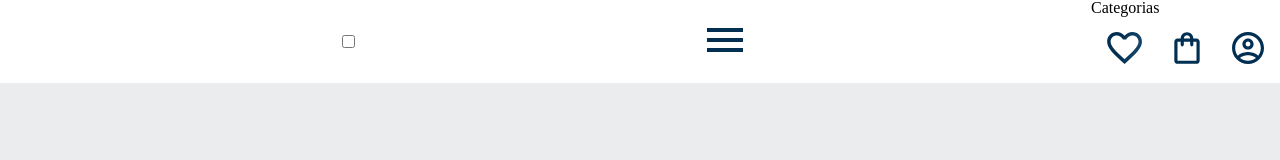
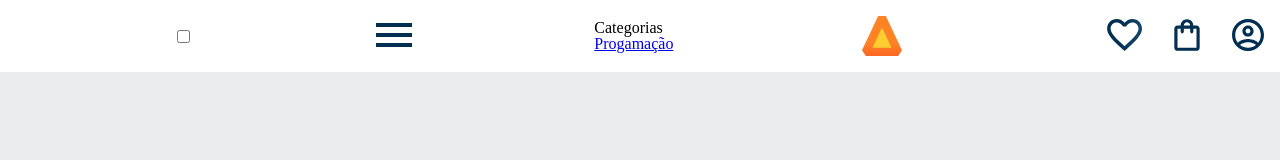
Before and after one commit to luzentinho021/HTML, a plain HTML site: page index.html in a window 1280 px wide. Drawn offline with Linux system fonts and the light colour scheme; files whose address does not match are found by name.

Commit message:
Add files via upload

```diff
--- a/index.html
+++ b/index.html
@@ -15,11 +15,13 @@
             <label for="menu">
                 <span class="cabeçalho__menu-hamburguer container__imagem"></span>
             </label>
-            <ul class="lista-menu">
+            <ul class="lista-menu__item">
                 <li class="lista-menu__titulo">Categorias</1i>
-                <li class="lista-menu__item"><a href="#" class="lista-menu__link.
+                <li class="lista-menu__item">
+                    <a href="#" class="lista-menu__link">Progamação</a>
+                </li>
             </ul>
-            <img src="Logo.svg" alt="Logo da Alurabooks" class="container__imagem">
+            <img src="Logo.svg" alt="Logo da AluraBooks" class="container__imagem">
         </div>
         <div class="container">
             <a href="#"><img src="Favoritos.svg" alt="Meus favoritos" class="container__imagem"></a>
```
